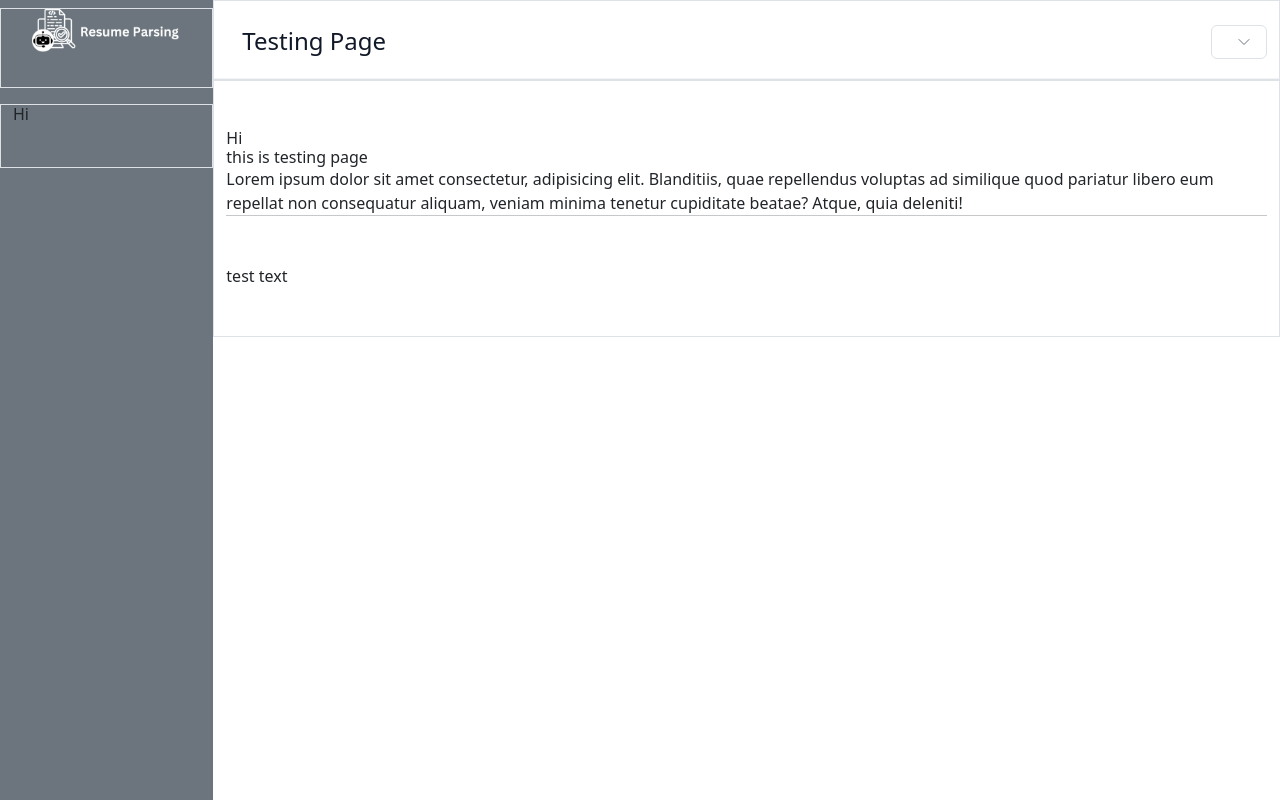
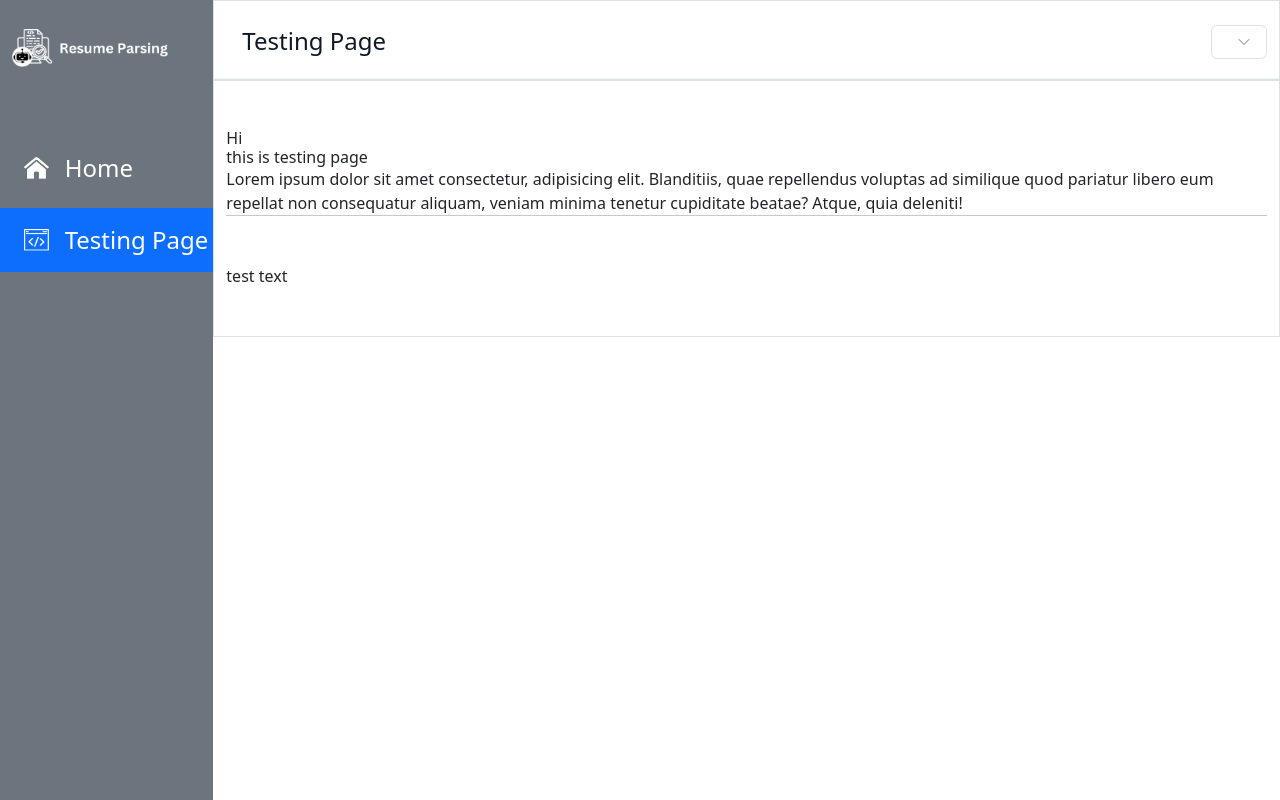
Before and after one commit to tanaratsaehia/WebAppProject-RecruitmentSystem, a Laravel app: page /testing in a window 1280 px wide. Run offline with Laravel 10, Linux system fonts and the light colour scheme; data that the repository does not hold is empty; style sheets or scripts are compiled from the project's sources; some libraries are stand-ins or nearby versions.

Commit message:
add menu on side bar
**not finish yet

```diff
--- a/resources/views/components/side-menu.blade.php
+++ b/resources/views/components/side-menu.blade.php
@@ -1,8 +1,27 @@
 <nav class="sticky-top flex row">
-    <div class="h-20 mt-2 justify-items-center border">
-        <img src="{{ asset('images/side_bar_logo_white.png') }}" alt="" width="80%">
+    <div class="h-20 mt-2 d-flex align-items-center ">
+        <img src="{{ asset('images/side_bar_logo_white.png') }}" alt="" width="85%">
     </div>
-    <div class="mt-3 h-16 border">
-        <h1>Hi</h1>
+    <!-- if same route name -->
+    <div class="p-0 mt-5 w-100">
+        <div class="{{ request()->routeIs('dashboard') ? 'bg-primary' : '' }} w-100 ps-2">
+            <a href="{{ route('dashboard') }}" class="p-0 m-0 w-100">
+                <div class="h-16 d-flex align-items-center">
+                    <img src="{{ asset('images/home_icon_white.png') }}" alt="" width="12%" class="ms-3">
+                    <p class="ms-3 text-2xl fs-4 text-white">Home</p>
+                </div>
+            </a>
+        </div>
+
+
+
+        <div class="{{ request()->routeIs('testing') ? 'bg-primary' : '' }} w-100 ps-2 mt-2">
+            <a href="{{ route('testing') }}" class="p-0 m-0 w-100">
+                <div class="h-16 d-flex align-items-center">
+                    <img src="{{ asset('images/dev_icon_white.png') }}" alt="" width="12%" class="ms-3">
+                    <p class="ms-3 text-2xl fs-4 text-white">Testing Page</p>
+                </div>
+            </a>
+        </div>
     </div>
 </nav>
--- a/routes/web.php
+++ b/routes/web.php
@@ -16,7 +16,7 @@
 
 Route::get('/', function () {
     return view('welcome');
-});
+})->name('welcome');
 
 Route::middleware([
     'auth:sanctum',
@@ -30,4 +30,4 @@
 
 Route::get('/testing', function () {
     return view('testing');
-});
+})->name('testing');
```
Also changed, not shown: public/images/blank_paper_icon_black.png (added), public/images/blank_paper_icon_white.png (added), public/images/dev_icon_black.png (added), public/images/dev_icon_white.png (added), public/images/home_icon_black.png (added), public/images/home_icon_white.png (added), public/images/paper_and_pencil_icon_black.png (added), public/images/paper_and_pencil_icon_white.png (added), public/images/side_bar_logo_white.png.
